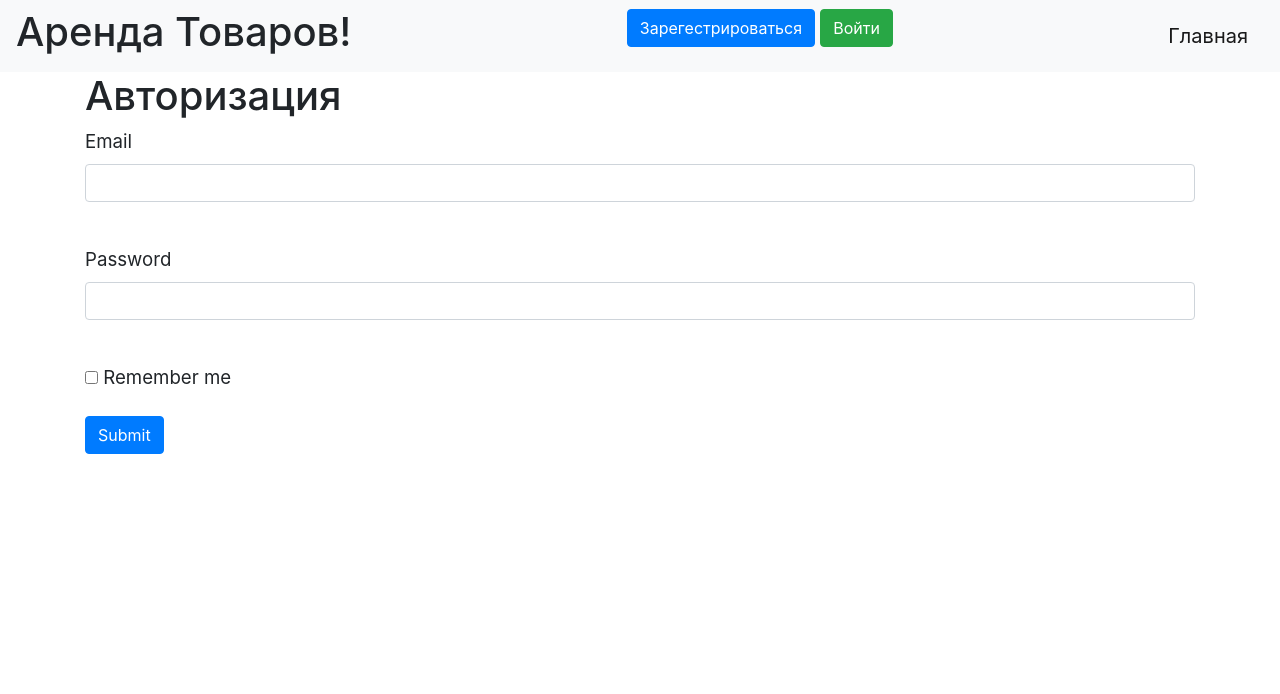
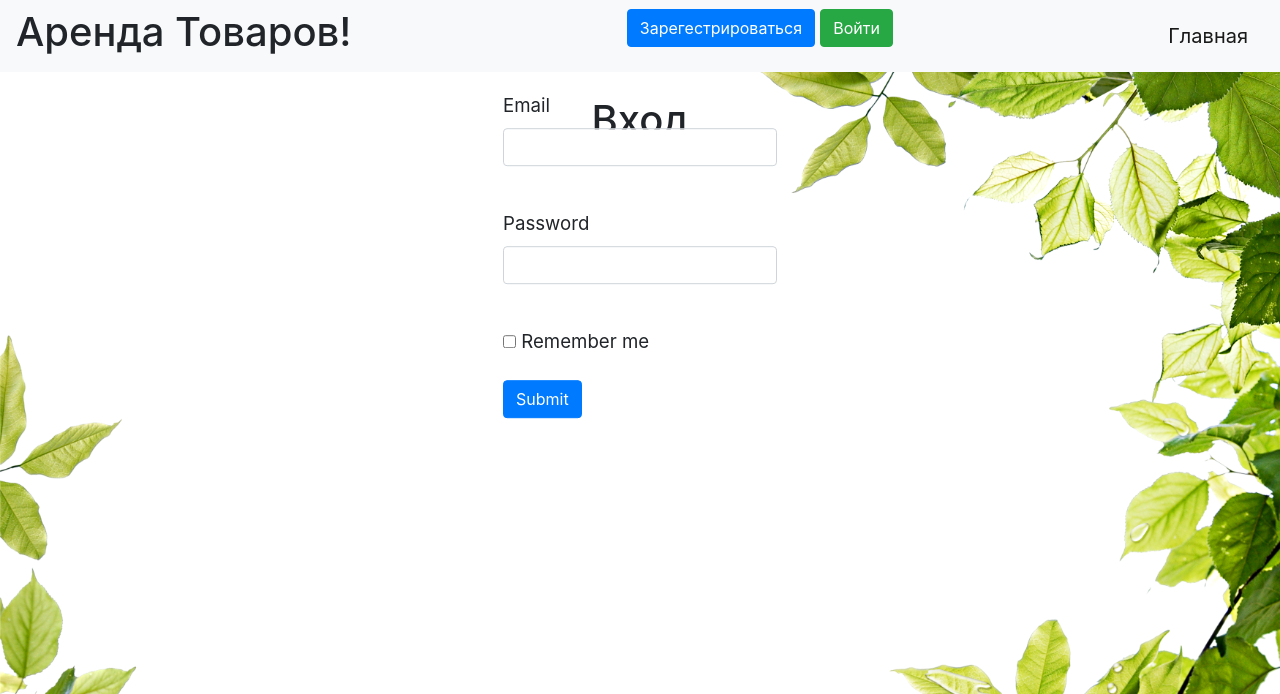
Before and after one commit to Unicreaste/website-for-rent, a Flask app: template Пример/additional/templates/login.html in a window 1280 px wide. Shown: the top 694 px of the page. Run offline with Flask 2, Linux system fonts and the light colour scheme; the template is opened without the code that fills it: most values are stand-ins (such as "Sample title", 1, 10 or a date in 2020); form fields are guessed from the names that the template uses; parts of the project's set-up code (start-up, migrations or seed data) failed here and were passed over; some libraries are stand-ins or nearby versions.

Commit message:
Добавлен фон, изменена форма входа

```diff
--- a/Пример/additional/static/css/style.css
+++ b/Пример/additional/static/css/style.css
@@ -3,6 +3,13 @@ td.title {
     align: "center";
     font-size: 14pt;
     padding: 5px;
+}
+
+body {
+    background: url(фон.png);
+    -webkit-background-size: cover;
+    background-size: cover;
+    background-attachment: fixed;
 }
 td.ordinary {
     background-color: "#eeeeff";
@@ -17,3 +24,15 @@ h4 {
 p {
     font-size: 14pt;
 }
+
+.login_form {
+    position: absolute;
+    top: 50%;
+    left: 50%;
+    transform: translate(-50%,-90%);
+}
+
+.Aphtorisate_title {
+    position: absolute;
+    left: 50%;
+    transform: translate(-50%,50%)}
--- a/Пример/additional/templates/login.html
+++ b/Пример/additional/templates/login.html
@@ -1,8 +1,8 @@
 {% extends "base.html" %}
 
 {% block content %}
-    <h1>Авторизация</h1>
-    <form action="" method="post">
+    <h1 class="Aphtorisate_title">Вход</h1>
+    <form action="" method="post" class="login_form">
         {{ form.hidden_tag() }}
         <p>
             {{ form.email.label }}<br>
```
Also changed, not shown: Пример/additional/static/css/фон.png (added), Пример/additional/static/img/product_img/image-5.jpg (added).
